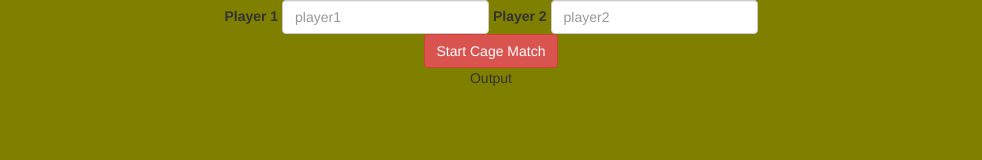
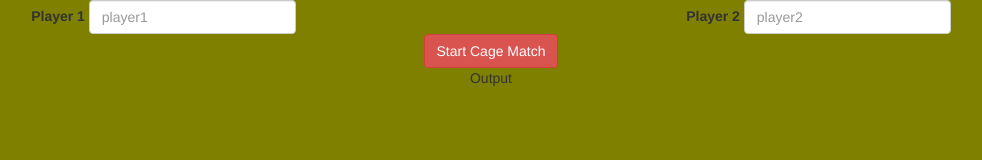
Before and after one commit to leotaylor/cageMatch, a plain HTML site: page index.html in a window 1280 px wide. Shown: the whole page, without its empty margins (149-1131 px from the left). Drawn offline with nearby package versions, Linux system fonts and the light colour scheme; no server answers.

Commit message:
better sample

```diff
--- a/index.html
+++ b/index.html
@@ -10,12 +10,12 @@
 </head>
 <body class="text-center">
 <div id="inputField">
-    <form class="form-inline">
-        <div class="form-group">
+    <form class="form-inline row">
+        <div class="form-group col-md-6">
             <label for="exampleInputName2">Player 1</label>
             <input type="text" class="form-control" id="exampleInputName2" placeholder="player1">
         </div>
-        <div class="form-group">
+        <div class="form-group col-md-6">
             <label for="exampleInputEmail2">Player 2</label>
             <input type="email" class="form-control" id="exampleInputEmail2" placeholder="player2">
         </div>
--- a/main.js
+++ b/main.js
@@ -6,7 +6,7 @@ const printToDom = (domString, divId) => {
 const buildDomString = (competitors) =>{
     let domString ="";
     for(let i=0; i<competitors.length; i++){
-        domString +=    `<div class="col-xs-6 col-md-3 col-lg-4">`;
+        domString +=    `<div class="col-xs-6 col-md-3 col-lg-1">`;
         domString +=        `<img src="${competitors[i].icon_url}">`;
         domString +=    `</div>`;
     }
```
